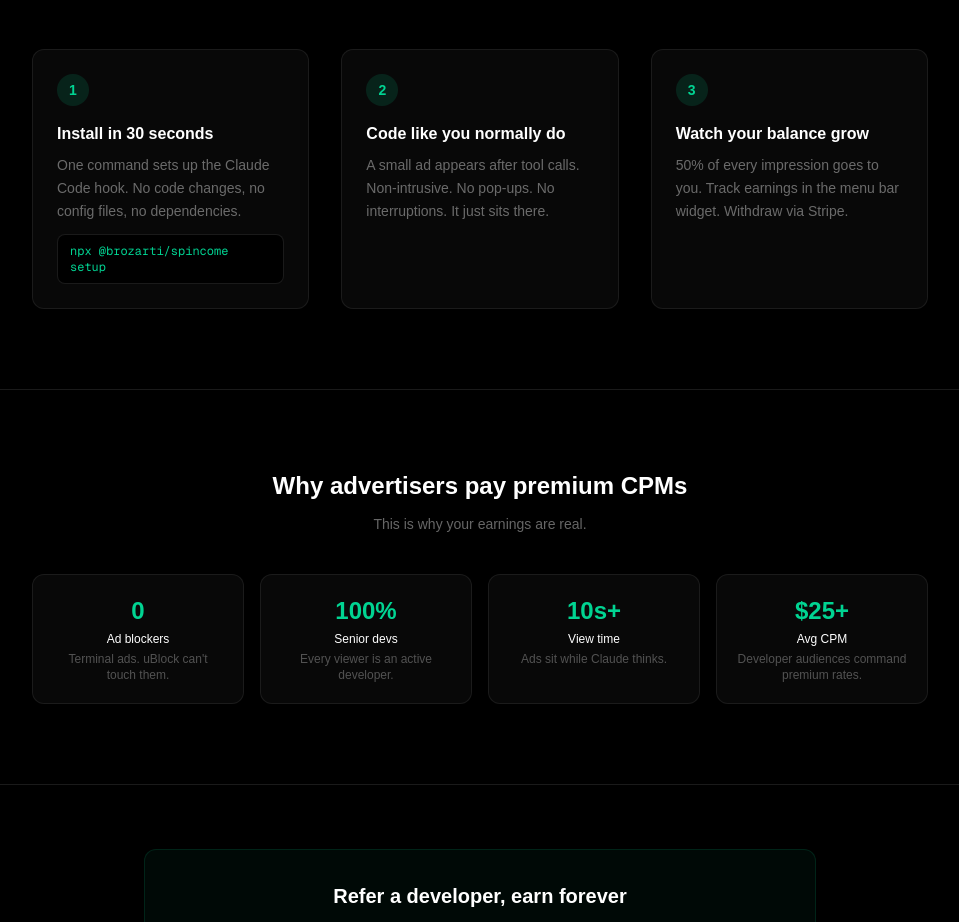
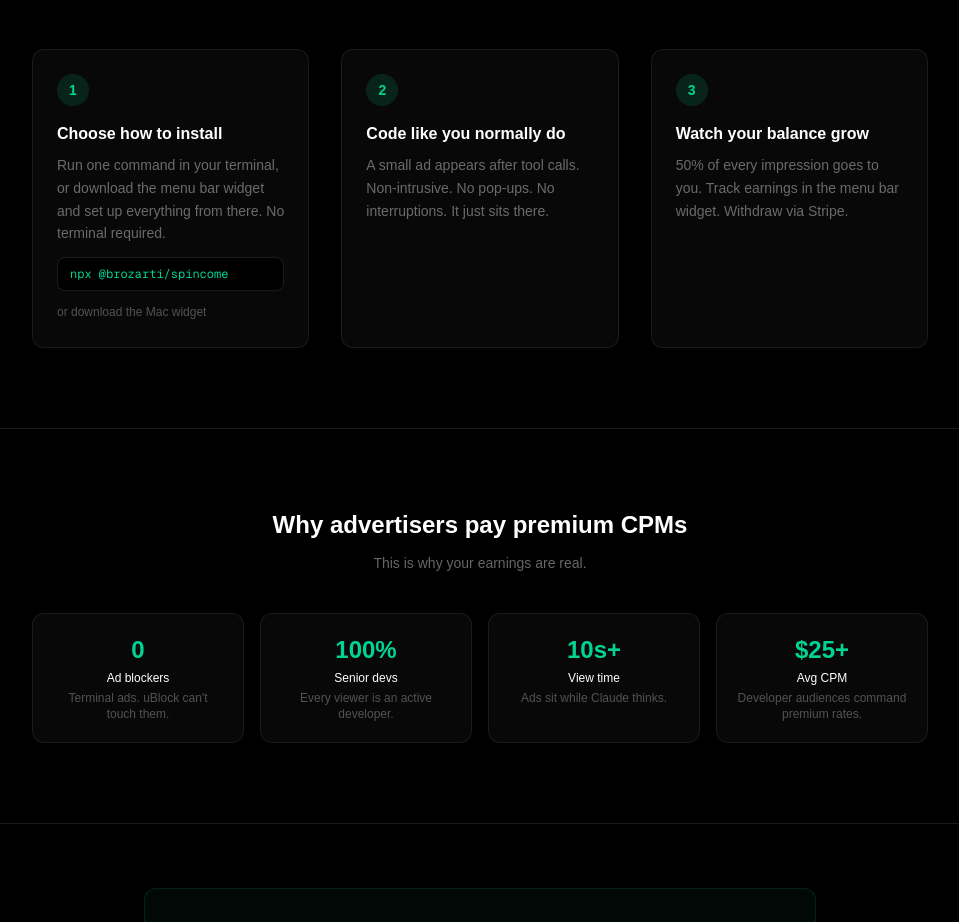
Before and after one commit to brozarti/spincome, a Next.js app in the folder apps/marketplace/: page / in a window 1280 px wide. Shown: the part 1808-2730 px from the top of the page, without its empty margins (160-1119 px from the left). Built offline with nearby package versions, Linux system fonts and the light colour scheme; no server answers; the database is empty.

Commit message:
Homepage: mention widget as install option, link to download

```diff
--- a/apps/marketplace/app/page.tsx
+++ b/apps/marketplace/app/page.tsx
@@ -109,9 +109,9 @@
             {[
               {
                 step: "1",
-                title: "Install in 30 seconds",
-                desc: "One command sets up the Claude Code hook. No code changes, no config files, no dependencies.",
-                code: "npx @brozarti/spincome setup",
+                title: "Choose how to install",
+                desc: "Run one command in your terminal, or download the menu bar widget and set up everything from there. No terminal required.",
+                code: "npx @brozarti/spincome",
               },
               {
                 step: "2",
@@ -129,9 +129,14 @@
                 <h3 className="font-semibold mb-2">{item.title}</h3>
                 <p className="text-white/40 text-sm leading-relaxed mb-3">{item.desc}</p>
                 {item.code && (
-                  <code className="block bg-black border border-white/10 rounded-lg px-3 py-2 text-xs text-emerald-400 font-mono">
-                    {item.code}
-                  </code>
+                  <>
+                    <code className="block bg-black border border-white/10 rounded-lg px-3 py-2 text-xs text-emerald-400 font-mono mb-2">
+                      {item.code}
+                    </code>
+                    <Link href="/download" className="text-xs text-white/30 hover:text-white/50 transition-colors">
+                      or download the Mac widget
+                    </Link>
+                  </>
                 )}
               </div>
             ))}
```
